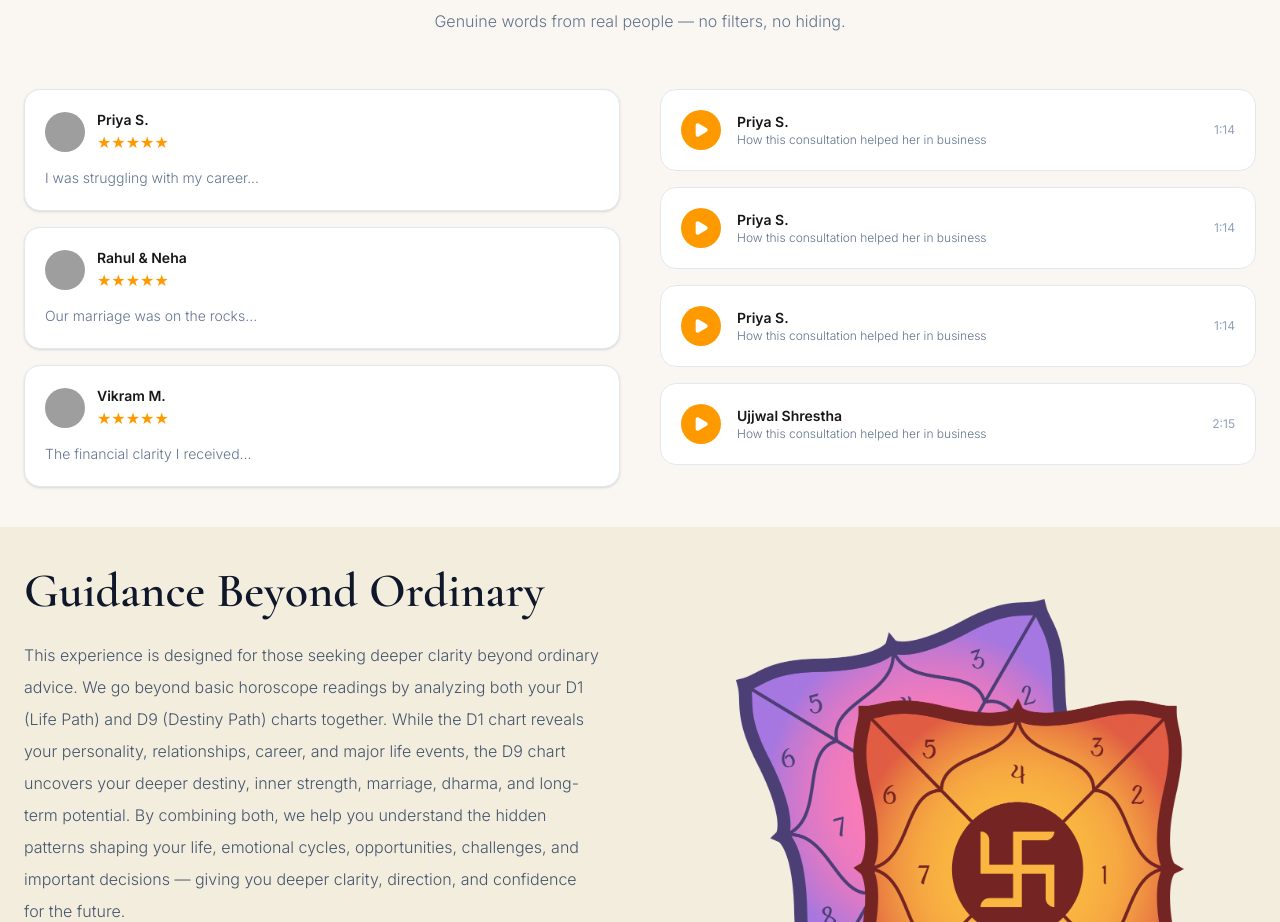
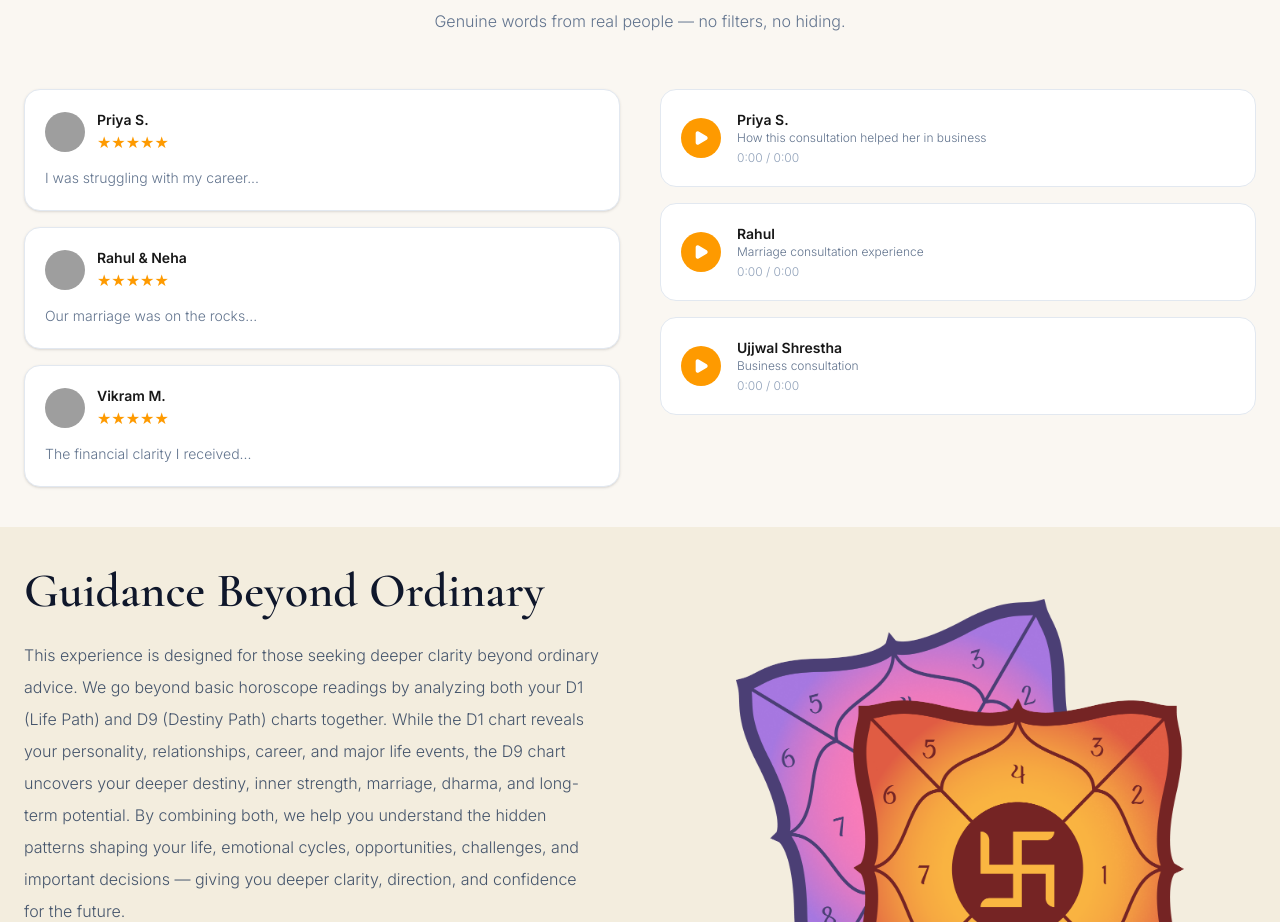
Before and after one commit to sumanghimire00/landingpage, a Next.js app: page / in a window 1280 px wide. Shown: the part 1975-2897 px from the top of the page. Built offline with nearby package versions, Linux system fonts and the light colour scheme; grey boxes are pictures that could not be loaded.

Commit message:
feat: audio player in what client say section ,url with play paus option

```diff
--- a/src/components/sections/TestimonialsSection.tsx
+++ b/src/components/sections/TestimonialsSection.tsx
@@ -1,21 +1,23 @@
 import TestimonialCard from "../ui/TestimonialCard";
 import AudioReviewCard from "../ui/AudioCard";
 
-
 const testimonials = [
   {
-    image: "https://images.unsplash.com/photo-1500648767791-00dcc994a43e?w=500&auto=format&fit=crop&q=60&ixlib=rb-4.1.0&ixid=M3wxMjA3fDB8MHxzZWFyY2h8Mnx8cHJvZmlsZSUyMGltYWdlfGVufDB8fDB8fHww",
+    image:
+      "https://images.unsplash.com/photo-1500648767791-00dcc994a43e?w=500&auto=format&fit=crop&q=60&ixlib=rb-4.1.0&ixid=M3wxMjA3fDB8MHxzZWFyY2h8Mnx8cHJvZmlsZSUyMGltYWdlfGVufDB8fDB8fHww",
     name: "Priya S.",
     review: "I was struggling with my career...",
   },
   {
-    image: "https://images.unsplash.com/photo-1507003211169-0a1dd7228f2d?w=500&auto=format&fit=crop&q=60&ixlib=rb-4.1.0&ixid=M3wxMjA3fDB8MHxzZWFyY2h8NHx8cHJvZmlsZSUyMGltYWdlfGVufDB8fDB8fHww",
+    image:
+      "https://images.unsplash.com/photo-1507003211169-0a1dd7228f2d?w=500&auto=format&fit=crop&q=60&ixlib=rb-4.1.0&ixid=M3wxMjA3fDB8MHxzZWFyY2h8NHx8cHJvZmlsZSUyMGltYWdlfGVufDB8fDB8fHww",
     name: "Rahul & Neha",
     review: "Our marriage was on the rocks...",
   },
 
   {
-    image: "https://images.unsplash.com/photo-1500648767791-00dcc994a43e?w=500&auto=format&fit=crop&q=60&ixlib=rb-4.1.0&ixid=M3wxMjA3fDB8MHxzZWFyY2h8Mnx8cHJvZmlsZSUyMGltYWdlfGVufDB8fDB8fHww",
+    image:
+      "https://images.unsplash.com/photo-1500648767791-00dcc994a43e?w=500&auto=format&fit=crop&q=60&ixlib=rb-4.1.0&ixid=M3wxMjA3fDB8MHxzZWFyY2h8Mnx8cHJvZmlsZSUyMGltYWdlfGVufDB8fDB8fHww",
     name: "Vikram M.",
     review: "The financial clarity I received...",
   },
@@ -23,23 +25,18 @@ const testimonials = [
 const audio = [
   {
     name: "Priya S.",
-    duration: "1:14",
     title: "How this consultation helped her in business",
+    url: "https://samplelib.com/mp3/sample-15s.mp3",
   },
   {
-    name: "Priya S.",
-    duration: "1:14",
-    title: "How this consultation helped her in business",
-  },
-    {
-    name: "Priya S.",
-    duration: "1:14",
-    title: "How this consultation helped her in business",
+    name: "Rahul",
+    title: "Marriage consultation experience",
+    url: "https://samplelib.com/mp3/sample-9s.mp3",
   },
   {
     name: "Ujjwal Shrestha",
-    duration: "2:15",
-    title: "How this consultation helped her in business",
+    title: "Business consultation",
+    url: "https://samplelib.com/mp3/sample-3s.mp3",
   },
 ];
 export default function TestimonialsSection() {
@@ -51,9 +48,7 @@ export default function TestimonialsSection() {
             REAL EXPERIENCES
           </p>
 
-          <h2 className="heading-font mt-3 text-5xl">
-            What Client Say
-          </h2>
+          <h2 className="heading-font mt-3 text-5xl">What Client Say</h2>
 
           <p className="mt-4 text-slate-500">
             Genuine words from real people — no filters, no hiding.
@@ -63,10 +58,7 @@ export default function TestimonialsSection() {
         <div className="mt-14 grid gap-10 lg:grid-cols-2">
           <div className="space-y-4">
             {testimonials.map((testimonial) => (
-              <TestimonialCard
-                key={testimonial.name}
-                {...testimonial}
-              />
+              <TestimonialCard key={testimonial.name} {...testimonial} />
             ))}
           </div>
 
@@ -75,8 +67,8 @@ export default function TestimonialsSection() {
               <AudioReviewCard
                 key={index}
                 name={review.name}
-                    duration={review.duration}
                 title={review.title}
+                url={review.url}
               />
             ))}
           </div>
--- a/src/components/ui/AudioCard.tsx
+++ b/src/components/ui/AudioCard.tsx
@@ -1,32 +1,96 @@
-import { Play } from "lucide-react";
+"use client";
+
+import { useEffect, useRef, useState } from "react";
+import { Play, Pause } from "lucide-react";
 
 interface AudioCardProps {
   name: string;
-  duration: string;
   title: string;
+  url: string;
 }
 
 export default function AudioCard({
   name,
-  duration,
   title,
+  url,
 }: AudioCardProps) {
+  const audioRef = useRef<HTMLAudioElement | null>(null);
+
+  const [isPlaying, setIsPlaying] = useState(false);
+  const [duration, setDuration] = useState(0);
+  const [currentTime, setCurrentTime] = useState(0);
+
+  useEffect(() => {
+    const audio = new Audio(url);
+    audioRef.current = audio;
+
+    // -------------------Get total duration of the audis
+    audio.onloadedmetadata = () => {
+      setDuration(audio.duration);
+    };
+
+    //----------------------- Update current time while playing.
+    audio.ontimeupdate = () => {
+      setCurrentTime(audio.currentTime);
+    };
+
+    // Reset when audio ends......>>>>>>>>>>>>>>>>>>>>
+    audio.onended = () => {
+      setIsPlaying(false);
+      setCurrentTime(0);
+    };
+
+    return () => {
+      audio.pause();
+      audio.currentTime = 0;
+    };
+  }, [url]);
+
+  const handlePlayPause = () => {
+    if (!audioRef.current) return;
+
+    if (isPlaying) {
+      audioRef.current.pause();
+      setIsPlaying(false);
+    } else {
+      audioRef.current.play();
+      setIsPlaying(true);
+    }
+  };
+
+  const formatTime = (time: number) => {
+    if (!time || isNaN(time)) return "0:00";
+
+    const minutes = Math.floor(time / 60);
+    const seconds = Math.floor(time % 60);
+
+    return `${minutes}:${seconds.toString().padStart(2, "0")}`;
+  };
+
   return (
-    <div className="flex items-center  justify-between rounded-2xl border border-slate-200 bg-white px-5 py-5">
+    <div className="flex items-center justify-between rounded-2xl border border-slate-200 bg-white px-5 py-5">
       <div className="flex items-center gap-4">
-        <button className="flex h-10 w-10 items-center justify-center rounded-full bg-amber-500 text-white">
-          <Play className="h-4 w-4 fill-current" />
+        <button
+          onClick={handlePlayPause}
+          className="flex h-10 w-10 items-center justify-center rounded-full bg-amber-500 text-white transition hover:bg-amber-600"
+        >
+          {isPlaying ? (
+            <Pause className="h-4 w-4 fill-current" />
+          ) : (
+            <Play className="h-4 w-4 fill-current" />
+          )}
         </button>
 
         <div>
           <h4 className="text-sm font-semibold">{name}</h4>
+
           <p className="text-xs text-slate-500">{title}</p>
+
+          <p className="mt-1 text-xs text-slate-400">
+            {formatTime(currentTime)} / {formatTime(duration)}
+          </p>
         </div>
       </div>
-
-      <span className="text-xs text-slate-400">
-        {duration}
-      </span>
     </div>
   );
 }
```
Lines whose indentation alone changed are shown as unchanged.
